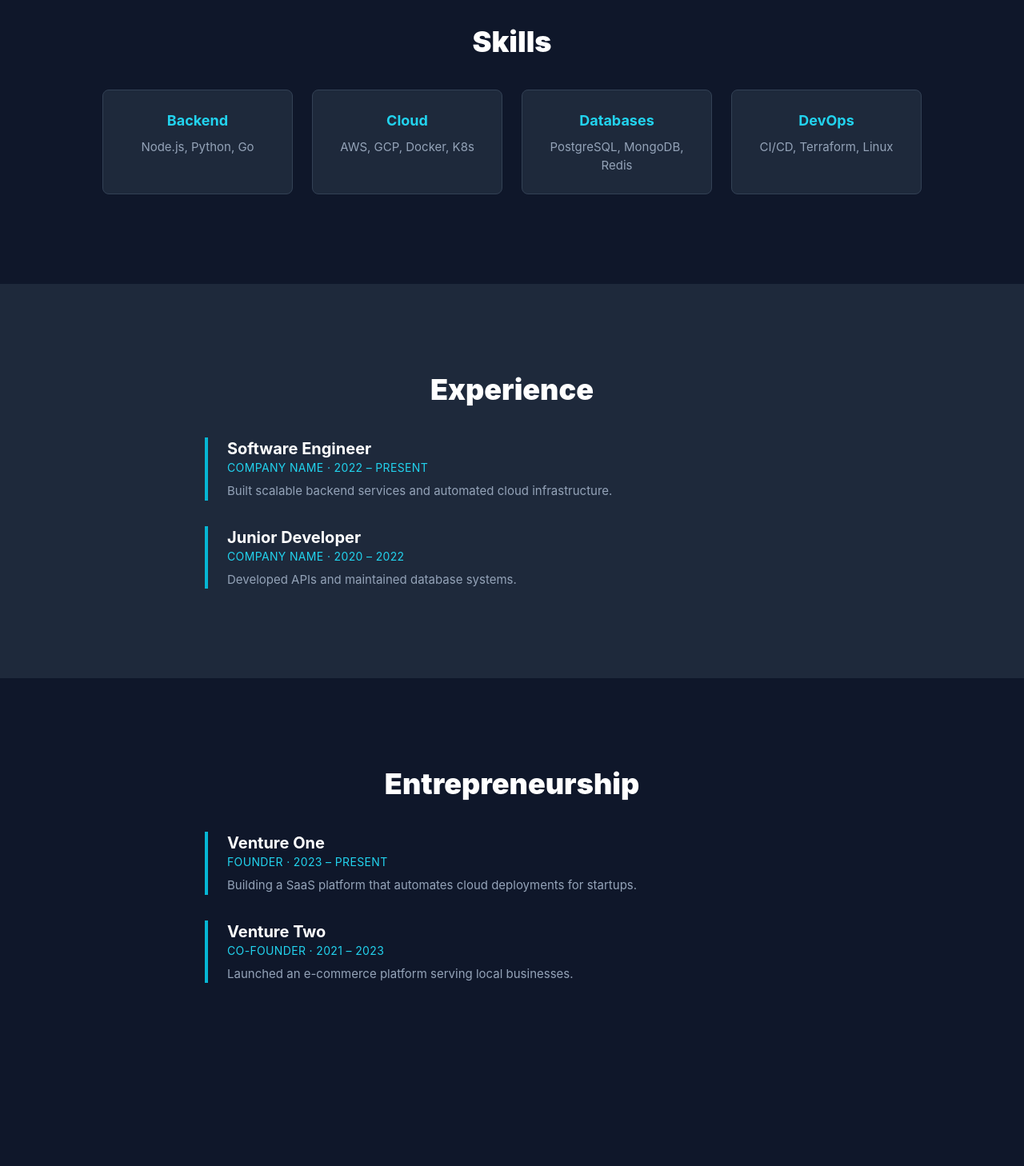
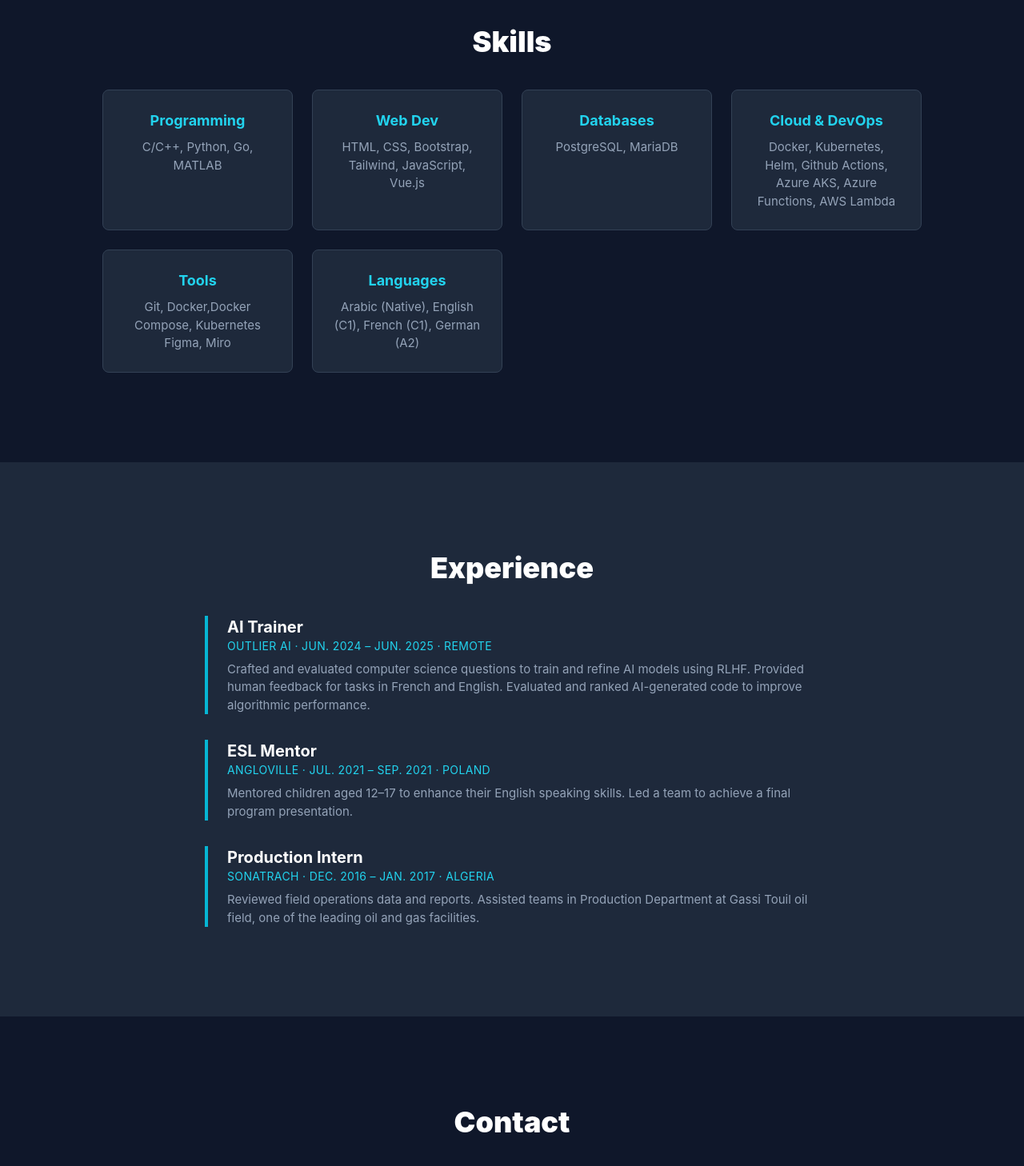
Before and after one commit to djedd1ne/djmekki.github.io, a Vue app: page / in a window 1280 px wide. Shown: the part 1980-3438 px from the top of the page at 80% size. Built offline with nearby package versions, Linux system fonts and the light colour scheme.

Commit message:
Update Skills and Experience Sections

```diff
--- a/src/App.vue
+++ b/src/App.vue
@@ -208,63 +208,65 @@
           <h2 class="text-4xl font-black text-white mb-10">Skills</h2>
 
           <div class="grid sm:grid-cols-2 lg:grid-cols-4 gap-6 max-w-5xl mx-auto">
+
             <div class="p-6 bg-slate-800 rounded-lg border border-slate-700 hover:border-cyan-500 transition">
-              <h3 class="text-lg font-bold text-cyan-400 mb-2">Backend</h3>
-              <p class="text-slate-400">Node.js, Python, Go</p>
+              <h3 class="text-lg font-bold text-cyan-400 mb-2">Programming</h3>
+              <p class="text-slate-400">C/C++, Python, Go, MATLAB</p>
             </div>
 
             <div class="p-6 bg-slate-800 rounded-lg border border-slate-700 hover:border-cyan-500 transition">
-              <h3 class="text-lg font-bold text-cyan-400 mb-2">Cloud</h3>
-              <p class="text-slate-400">AWS, GCP, Docker, K8s</p>
+              <h3 class="text-lg font-bold text-cyan-400 mb-2">Web Dev</h3>
+              <p class="text-slate-400">HTML, CSS, Bootstrap, Tailwind, JavaScript, Vue.js</p>
             </div>
 
             <div class="p-6 bg-slate-800 rounded-lg border border-slate-700 hover:border-cyan-500 transition">
               <h3 class="text-lg font-bold text-cyan-400 mb-2">Databases</h3>
-              <p class="text-slate-400">PostgreSQL, MongoDB, Redis</p>
+              <p class="text-slate-400">PostgreSQL, MariaDB</p>
             </div>
 
             <div class="p-6 bg-slate-800 rounded-lg border border-slate-700 hover:border-cyan-500 transition">
-              <h3 class="text-lg font-bold text-cyan-400 mb-2">DevOps</h3>
-              <p class="text-slate-400">CI/CD, Terraform, Linux</p>
+              <h3 class="text-lg font-bold text-cyan-400 mb-2">Cloud & DevOps</h3>
+              <p class="text-slate-400">Docker, Kubernetes, Helm, Github Actions, Azure AKS, Azure Functions, AWS Lambda</p>
             </div>
+
+            <div class="p-6 bg-slate-800 rounded-lg border border-slate-700 hover:border-cyan-500 transition">
+              <h3 class="text-lg font-bold text-cyan-400 mb-2">Tools</h3>
+              <p class="text-slate-400">Git, Docker,Docker Compose, Kubernetes Figma, Miro</p>
+            </div>
+
+            <div class="p-6 bg-slate-800 rounded-lg border border-slate-700 hover:border-cyan-500 transition">
+              <h3 class="text-lg font-bold text-cyan-400 mb-2">Languages</h3>
+              <p class="text-slate-400">Arabic (Native), English (C1), French (C1), German (A2)</p>
+            </div>
+
           </div>
         </section>
 
-        <!-- EXPERIENCE -->
+        <!-- Experiences -->
+
         <section id="experience" class="py-28 bg-slate-800 text-center px-6">
           <h2 class="text-4xl font-black text-white mb-10">Experience</h2>
 
           <div class="max-w-3xl mx-auto text-left space-y-8">
+
             <div class="border-l-4 border-cyan-500 pl-6">
-              <h3 class="text-xl font-bold text-white">Software Engineer</h3>
-              <p class="text-cyan-400 text-sm uppercase tracking-wide mb-2">Company Name · 2022 – Present</p>
-              <p class="text-slate-400">Built scalable backend services and automated cloud infrastructure.</p>
+              <h3 class="text-xl font-bold text-white">AI Trainer</h3>
+              <p class="text-cyan-400 text-sm uppercase tracking-wide mb-2">Outlier AI · Jun. 2024 – Jun. 2025 · Remote</p>
+              <p class="text-slate-400">Crafted and evaluated computer science questions to train and refine AI models using RLHF. Provided human feedback for tasks in French and English. Evaluated and ranked AI-generated code to improve algorithmic performance.</p>
             </div>
 
             <div class="border-l-4 border-cyan-500 pl-6">
-              <h3 class="text-xl font-bold text-white">Junior Developer</h3>
-              <p class="text-cyan-400 text-sm uppercase tracking-wide mb-2">Company Name · 2020 – 2022</p>
-              <p class="text-slate-400">Developed APIs and maintained database systems.</p>
-            </div>
-          </div>
-        </section>
-
-        <!-- ENTREPRENEURSHIP -->
-        <section id="entrepreneurship" class="py-28 text-center px-6">
-          <h2 class="text-4xl font-black text-white mb-10">Entrepreneurship</h2>
-
-          <div class="max-w-3xl mx-auto text-left space-y-8">
-            <div class="border-l-4 border-cyan-500 pl-6">
-              <h3 class="text-xl font-bold text-white">Venture One</h3>
-              <p class="text-cyan-400 text-sm uppercase tracking-wide mb-2">Founder · 2023 – Present</p>
-              <p class="text-slate-400">Building a SaaS platform that automates cloud deployments for startups.</p>
+              <h3 class="text-xl font-bold text-white">ESL Mentor</h3>
+              <p class="text-cyan-400 text-sm uppercase tracking-wide mb-2">Angloville · Jul. 2021 – Sep. 2021 · Poland</p>
+              <p class="text-slate-400">Mentored children aged 12–17 to enhance their English speaking skills. Led a team to achieve a final program presentation.</p>
             </div>
 
             <div class="border-l-4 border-cyan-500 pl-6">
-              <h3 class="text-xl font-bold text-white">Venture Two</h3>
-              <p class="text-cyan-400 text-sm uppercase tracking-wide mb-2">Co-Founder · 2021 – 2023</p>
-              <p class="text-slate-400">Launched an e-commerce platform serving local businesses.</p>
+              <h3 class="text-xl font-bold text-white">Production Intern</h3>
+              <p class="text-cyan-400 text-sm uppercase tracking-wide mb-2">Sonatrach · Dec. 2016 – Jan. 2017 · Algeria</p>
+              <p class="text-slate-400">Reviewed field operations data and reports. Assisted teams in Production Department at Gassi Touil oil field, one of the leading oil and gas facilities.</p>
             </div>
+
           </div>
         </section>
 
@@ -278,7 +280,7 @@
 
           <a href="mailto:your@email.com"
             class="inline-block px-8 py-4 bg-cyan-500 text-slate-900 font-bold rounded-lg hover:bg-cyan-400 transition shadow-lg">
-            your@email.com
+            contact@djmekki.com
           </a>
         </section>
 
```
